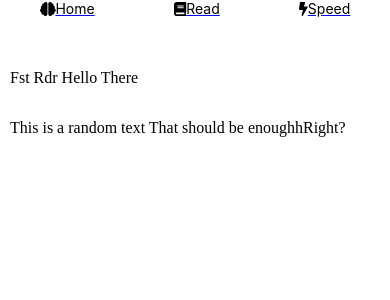
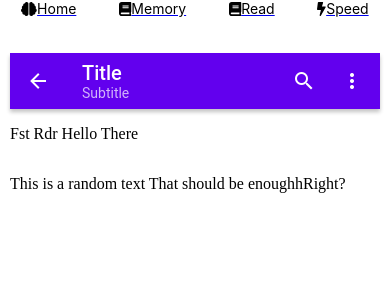
Before and after one commit to pxai/fstrdr, a React Native app: screen /memory in a window 390 px wide. Shown: the top 300 px of the page. Built offline with nearby package versions, Linux system fonts and the light colour scheme.

Commit message:
Added react material stuff and sample

```diff
--- a/App.tsx
+++ b/App.tsx
@@ -2,6 +2,7 @@
 import { StyleSheet, Text, View } from 'react-native';
 import { Router, Route, Link } from './react-router';
 import About from './src/components/about';
+import Memory from './src/components/memory';
 import Menu from './src/components/menu';
 import Footer from './src/components/footer';
 import './src/i18n';
@@ -24,6 +25,7 @@
       <Menu />
       <View style={styles.container}>
         <Route exact path="/" component={Home} />
+        <Route path="/memory" component={Memory} />
         <Route path="/about" component={About} />
         <Footer />
       </View>
--- a/package.json
+++ b/package.json
@@ -10,6 +10,7 @@
     "react-dom": "16.13.1",
     "react-i18next": "^11.8.5",
     "react-native": "https://github.com/expo/react-native/archive/sdk-40.0.1.tar.gz",
+    "react-native-paper": "^4.5.0",
     "react-native-web": "~0.13.12",
     "react-router-dom": "5.1.2",
     "react-router-native": "5.1.2",
--- /dev/null
+++ b/src/components/memory/index.tsx
@@ -0,0 +1,19 @@
+import React from 'react';
+import { Appbar } from 'react-native-paper';
+
+export default function Memory () {
+  const _goBack = () => console.log('Went back');
+
+  const _handleSearch = () => console.log('Searching');
+
+  const _handleMore = () => console.log('Shown more');
+
+  return (
+    <Appbar.Header>
+      <Appbar.BackAction onPress={_goBack} />
+      <Appbar.Content title="Title" subtitle="Subtitle" />
+      <Appbar.Action icon="magnify" onPress={_handleSearch} />
+      <Appbar.Action icon="dots-vertical" onPress={_handleMore} />
+    </Appbar.Header>
+  );
+};
--- a/src/components/menu/index.tsx
+++ b/src/components/menu/index.tsx
@@ -8,6 +8,9 @@
       return (<View style={styles.nav}>
           <a href="/">
             <Text><FontAwesomeIcon icon={faBrain} /><span>Home</span></Text>
+          </a>
+          <a href="/memory">
+            <Text><FontAwesomeIcon icon={faBook} /><span>Memory</span></Text>
           </a>
           <a href="/about">
             <Text><FontAwesomeIcon icon={faBook} /><span>Read</span></Text>
```
Also changed, not shown: 1 other file (tests, documents, lock files or other folders).
